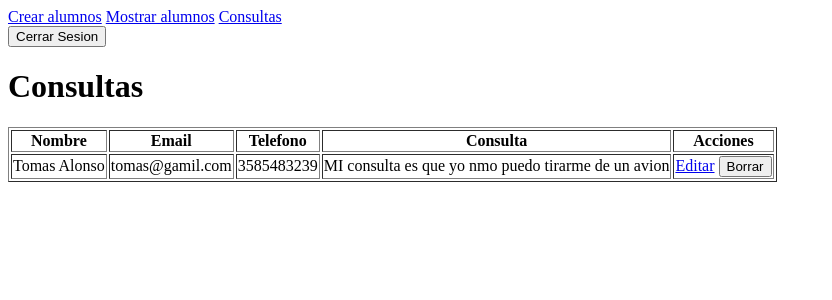
After one commit to tomasalonso002/plennus, a Django app: page /alumno/mostrar_consultas/ in a window 1280 px wide. The commit adds this page. Shown: the top 300 px of the page, without its empty margins (0-832 px from the left). Run offline with Django 5.2, Linux system fonts and the light colour scheme; a user stored in the database is signed in; data comes from the database, SQL or seed files in the repository; both versions use the stored data as it was after the commit.

Commit message:
Se creo el CONSULTAS

```diff
--- a/alumnos/models.py
+++ b/alumnos/models.py
@@ -8,9 +8,23 @@ class Persona(models.Model):
     direccion = models.CharField(max_length=100)
     activo = models.BooleanField(default=True)
     imagen = models.ImageField(upload_to='card_image/', null=True, blank=True)
-
+    def  __str__(self):
+        return self.user.username
 
 class Alumno(models.Model):
     persona=models.OneToOneField(Persona, on_delete=models.CASCADE)
     nro_alumno = models.CharField(max_length=10)
     activo = models.BooleanField(default=True)
+    def  __str__(self):
+        return self.persona.user.username
+
+
+class Consultas(models.Model):
+    nombre= models.CharField(max_length=100)
+    email = models.EmailField(max_length=254)
+    telefono = models.CharField(max_length=20)
+    consulta = models.CharField(max_length=500)
+    activo = models.BooleanField(default=True)
+    fecha_creacion = models.DateTimeField(auto_now=True)
+    def  __str__(self):
+        return self.nombre
--- a/alumnos/templates/alumnos/base.html
+++ b/alumnos/templates/alumnos/base.html
@@ -13,6 +13,7 @@
         <div>
             <a href="{% url 'crear_alumno' %}">Crear alumnos</a>
             <a href="{% url 'mostrar_alumnos' %}">Mostrar alumnos</a>
+            <a href="{% url 'mostrar_consultas' %}">Consultas</a>
         </div>
         <form method="POST" action="{% url 'logout'%}">
             {%csrf_token%}
@@ -22,6 +23,7 @@
         {%else%}
         <a href="{% url 'inicio' %}">Inicio</a>
         <a href="{% url 'login' %}">Iniciar Sesion</a>
+        <a href="{% url 'nueva_consulta' %}">Consultas</a>
         {%endif%}
     </nav>
 
--- /dev/null
+++ b/alumnos/templates/alumnos/mostrar_consultas.html
@@ -0,0 +1,30 @@
+{% extends 'alumnos/base.html'%}
+{%block body%}
+
+<h1>Consultas</h1>
+    <table border="1">
+    <thead>
+        <tr>
+            <th>Nombre</th>
+            <th>Email</th>
+            <th>Telefono</th>
+            <th>Consulta</th>
+            <th>Acciones</th>
+        </tr>
+    </thead>
+    <tbody>
+        {% for consulta in consultas %}
+        <tr>
+            <td>{{consulta.nombre}}</td>
+            <td>{{consulta.email}}</td>
+            <td>{{consulta.telefono}}</td>
+            <td>{{consulta.consulta}}</td>
+            <td>
+                <a href="#">Editar</a>
+                <button type="submit">Borrar</button>
+            </td>
+        </tr>
+        {%  endfor %}
+    </tbody>
+    </table>
+{%endblock%}
--- a/alumnos/urls.py
+++ b/alumnos/urls.py
@@ -8,4 +8,6 @@ urlpatterns = [
     path("mostrar_alumnos/", views.get_alumnos, name="mostrar_alumnos"),
     path("borrar_alumno/<int:id>", views.borrar_alumno, name="borrar_alumno"),
     path("editar_alumno/<int:id>", views.editar_alumno, name="editar_alumno"),
+    path("nueva_consulta/", views.nueva_consulta, name="nueva_consulta"),
+    path("mostrar_consultas/", views.get_consultas, name="mostrar_consultas")
 ]
--- a/alumnos/views.py
+++ b/alumnos/views.py
@@ -3,8 +3,8 @@ from django.contrib.auth.decorators import login_required
 from django.db import transaction
 
 # Create your views here.
-from .forms import UserForm,AlumnoForm,PersonaForm, Editar_user_form
-from .models import Alumno, Persona
+from .forms import UserForm,AlumnoForm,PersonaForm, Editar_user_form, ConsultaForm
+from .models import Alumno, Persona, Consultas
 from django.contrib.auth.models import User
 
 from django.contrib.auth.views import LoginView
@@ -75,3 +75,19 @@ def editar_alumno(request, id):
         form_persona = PersonaForm(instance=persona)
         form_usuario = Editar_user_form(instance=usuario)
     return render(request, "alumnos/editar_alumno.html", {"form_alumno":form_alumno,"form_persona": form_persona, "form_usuario":form_usuario})
+
+
+def nueva_consulta(request):
+    if request.method == "POST":
+        consulta_form = ConsultaForm(request.POST)
+        if consulta_form.is_valid():
+            consulta_form.save()
+            return redirect("inicio")
+    else:
+        consulta_form = ConsultaForm()
+    return render(request, "inicio/consultas.html",{"consulta_form": consulta_form})
+
+@login_required
+def get_consultas(request):
+    consultas = Consultas.objects.filter(activo = True).order_by("-id")
+    return render(request,"alumnos/mostrar_consultas.html", {"consultas":consultas})
```
Also changed, not shown: alumnos/forms.py (+6 -1 lines), inicio/templates/inicio/consultas.html (added, +22 -0 lines), alumnos/migrations/0003_consultas.py (added), db.sqlite3.
